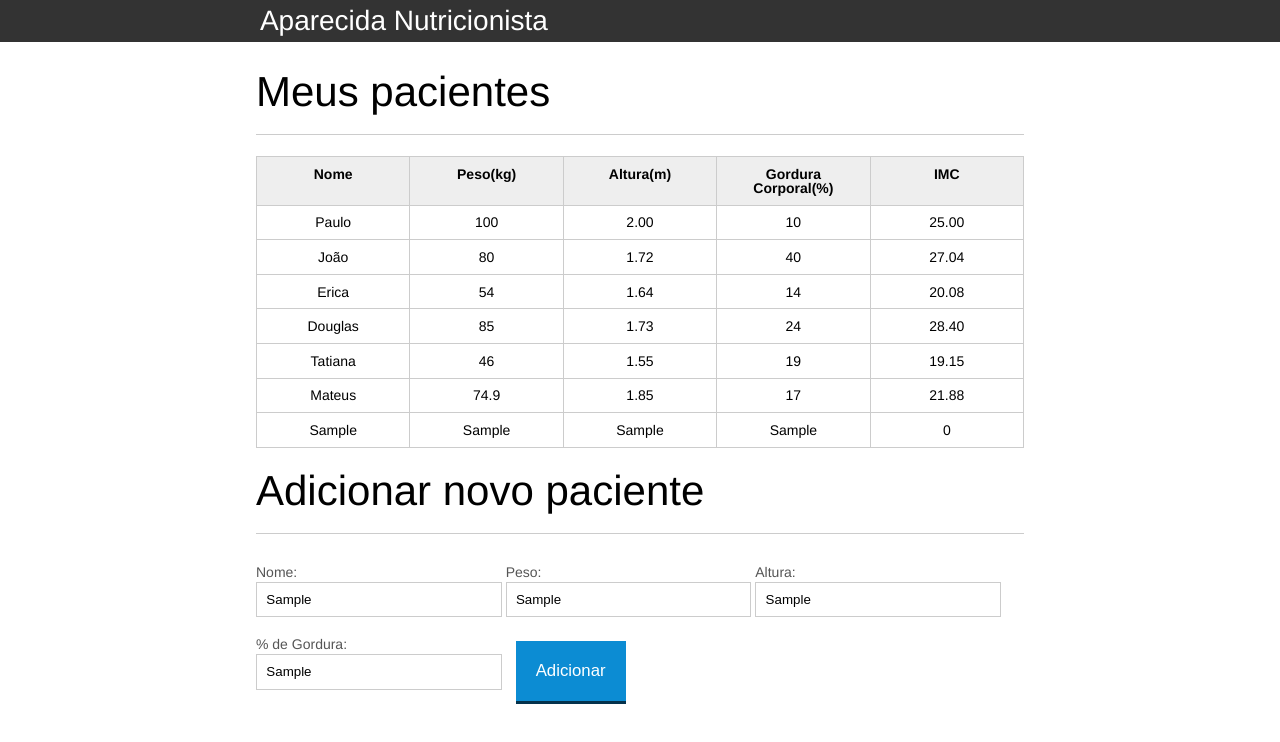
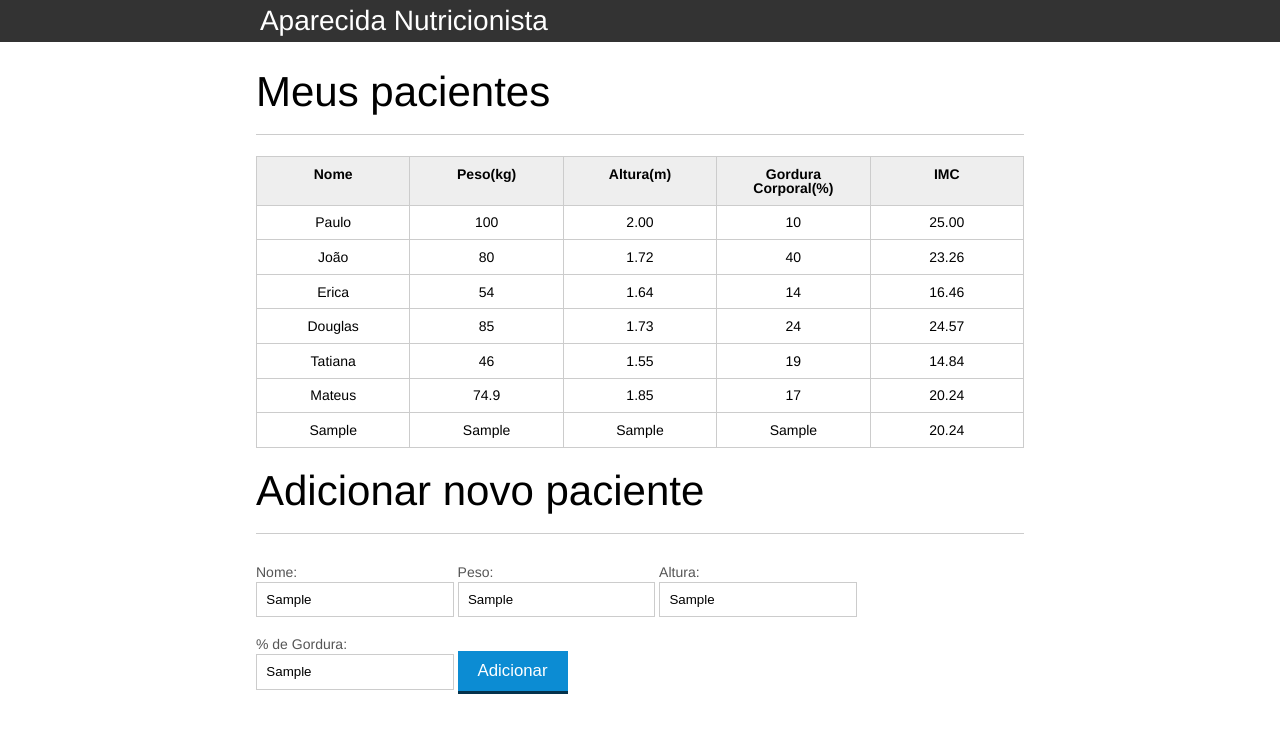
Before and after one commit to mateusluciano/curso-javascript, a plain HTML site: page Alura/Projeto 3 - Nutricionista/index.html in a window 1280 px wide. Both pictures are taken after typing "Sample", "Sample", "Sample", "Sample" into the empty fields and a click on the button "Adicionar". Shown: the top 742 px of the page. Drawn offline with Linux system fonts and the light colour scheme.

Commit message:
Ajustes CSS

```diff
--- a/Alura/Projeto 3 - Nutricionista/css/index.css
+++ b/Alura/Projeto 3 - Nutricionista/css/index.css
@@ -5,6 +5,7 @@
 body{
 	font-family: "Helvetica Neue", "Helvetica", Helvetica, Arial, sans-serif;
 	font-size: 14px;
+	height: 100vh;
 }
 
 header{
@@ -78,27 +79,29 @@ label{
 }
 
 .campo{
-	margin: 0;
+	display: block;
+	margin: 0px;
 	padding-bottom: 1em;
 	width: 100%;
 	border: 1px solid #ccc;
 	padding: .7em;
-	width: 100%;
 }
 
 .campo-medio{
 	display: inline-block;
 	padding-right: .5em;
+	border: 1px solid #ccc;
+	padding: 0.7em;
+	margin: 0px;
 }
 
 .grupo{
-	width: 32%;
 	display: inline-block;
 	padding: 10px 0px;
 }
 
 button{
-	padding: 20px;
+	padding: 10px 20px;
 	border: 0;
 	border-bottom: 3px solid;
 	font-size: 1.2em;
@@ -108,9 +111,8 @@ button{
 	color: #fff;
 	background-color:#0c8cd3;
 	border-color: #04324c;
-    display: box;
+    display:box;
     clear: both;
-    margin: 10px 10px;
 
 }
 
--- a/Alura/Projeto 3 - Nutricionista/index.html
+++ b/Alura/Projeto 3 - Nutricionista/index.html
@@ -89,21 +89,21 @@
 				</div>
 				<div class="grupo">
 					<label for="peso">Peso:</label>
-					<input id="peso" name="peso" type="text" placeholder="digite o peso do seu paciente" class="campo campo-medio">
+					<input id="peso" name="peso" type="text" placeholder="digite o peso do seu paciente" class="campo-medio">
 				</div>
 				<div class="grupo">
 					<label for="altura">Altura:</label>
-					<input id="altura" name="altura" type="text" placeholder="digite a altura do seu paciente" class="campo campo-medio">
+					<input id="altura" name="altura" type="text" placeholder="digite a altura do seu paciente" class="campo-medio">
 				</div>
 				<div class="grupo">
 					<label for="gordura">% de Gordura:</label>
-					<input id="gordura" name="gordura" type="text" placeholder="digite a porcentagem de gordura do seu paciente" class="campo campo-medio">
+					<input id="gordura" name="gordura" type="text" placeholder="digite a porcentagem de gordura do seu paciente" class="campo-medio">
 				</div>
 
 				<button id="adicionar-paciente" class="bto-principal">Adicionar</button>
 			</form>
 		</section>
-		<script src="js/principal.js" ></script>
+		<script src="js/calcula-imc.js" ></script>
 		<script src="js/form.js"></script>
 	</body>
 </html>
--- a/Alura/Projeto 3 - Nutricionista/js/principal.js
+++ b/Alura/Projeto 3 - Nutricionista/js/calcula-imc.js
@@ -35,7 +35,12 @@ for(c=0 ; c < pacientes.length ; c++) {
     }
 
     if (pesoEhValido && alturaEhValida) {
-        var imc = peso / (altura * altura);
-        tdImc.textContent = imc.toFixed(2);
+        var imc =  calculaImc(peso, altura)
+        tdImc.textContent = imc;
     }
 }
+function calculaImc (peso, altura) {
+    var imc = 0
+    imc = peso/(altura*2)
+    return imc.toFixed(2)
+}
--- a/Alura/Projeto 3 - Nutricionista/js/form.js
+++ b/Alura/Projeto 3 - Nutricionista/js/form.js
@@ -4,11 +4,52 @@ btp.addEventListener('click', function(event){
 
     var form = document.querySelector('#form-adiciona')
 
-    var nome = form.nome.value
-    var peso = form.peso.value
-    var altura = form.altura.value
-    var gordura = form.gordura.value
+    //Função para capturar informações do paciente do formulário
+    var paciente = obtemPacienteDoFormulario(form)
 
+    //Filtragem dos valores adicionados no formulário
+    if (paciente.nome.length < 3) {
+        var cxnome = document.querySelector('#nome')
+        cxnome.style.borderColor='red'
+        cxnome.style.borderWidth='3px'
+        cxnome.style.fontWeight='bold'
+        alert('Nome inválido!')
+    } else {
+        var nomeV = true
+    }
+
+    if (paciente.peso < 1 || peso > 600) {
+        var cxpeso = document.querySelector('#peso')
+        cxpeso.style.borderColor='red'
+        cxpeso.style.borderWidth='3px'
+        cxpeso.style.fontWeight='bold'
+        alert('Peso inválido!')
+    } else {
+        var pesoV = true
+    }
+
+    if (paciente.altura < 0 || altura > 3) {
+        var cxaltura = document.querySelector('#altura')
+        cxaltura.style.borderColor='red'
+        cxaltura.style.borderWidth='3px'
+        cxaltura.style.fontWeight='bold'
+        alert('Altura inválida!')
+    } else {
+        var alturaV = true
+    }
+
+    if (paciente.gordura < 0 || gordura > 60) {
+        var cxgordura = document.querySelector('#gordura')
+        cxgordura.style.borderColor='red'
+        cxgordura.style.borderWidth='3px'
+        cxgordura.style.fontWeight='bold'
+        alert('Gordura inválida!')
+    } else {
+        var gorduraV = true
+    }
+
+    // Criação da TR e das TDs
+    if (nomeV == true && pesoV == true && alturaV == true && gorduraV == true) {
         var pacienteTr = document.createElement('tr')
         pacienteTr.className = 'paciente'
 
@@ -27,11 +68,11 @@ btp.addEventListener('click', function(event){
         var imcTd = document.createElement('td')
         imcTd.className = 'info-imc'
 
-    nomeTd.textContent = nome
-    pesoTd.textContent = peso
-    alturaTd.textContent = altura
-    gorduraTd.textContent = gordura
-    imcTd.textContent = 0
+        nomeTd.textContent = paciente.nome
+        pesoTd.textContent = paciente.peso
+        alturaTd.textContent = paciente.altura
+        gorduraTd.textContent = paciente.gordura
+        imcTd.textContent = calculaImc(peso, altura)
 
         pacienteTr.appendChild(nomeTd)
         pacienteTr.appendChild(pesoTd)
@@ -41,4 +82,16 @@ btp.addEventListener('click', function(event){
 
         var tabela = document.querySelector('#tabela-pacientes')
         tabela.appendChild(pacienteTr)
+    }
 })
+
+function obtemPacienteDoFormulario (form) {
+    var paciente = {
+        nome: form.nome.value,
+        peso: form.peso.value,
+        altura: form.altura.value,
+        gordura: form.gordura.value,
+        imc: calculaImc(form.peso.value, form.altura.value)
+    }
+    return paciente
+}
```
Lines whose indentation alone changed are shown as unchanged.
